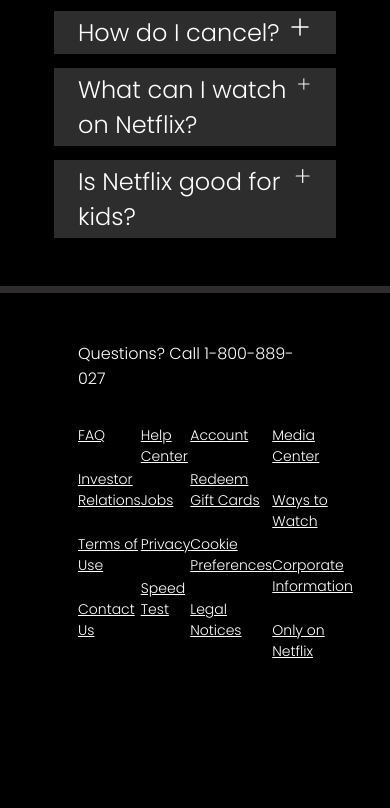
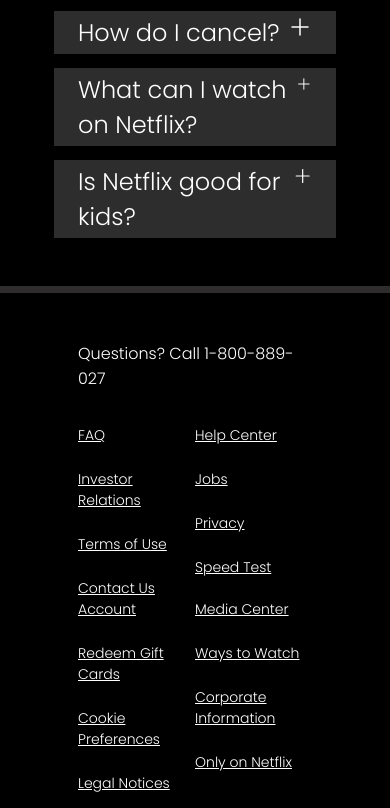
Before and after one commit to nafzo152/Netflix-Clone, a plain HTML site: page index.html in a window 390 px wide. Shown: the part 4435-5243 px from the top of the page. Before the commit the page ends 5111 px from the top, so only its background shows below. Drawn offline with Linux system fonts and the light colour scheme; a web font is replaced by a local one.

Commit message:
added a new media query for footer

```diff
--- a/style.css
+++ b/style.css
@@ -145,7 +145,7 @@ nav button {
 }
 
 @media screen and (max-width:1300px) {
-    .first{
+    .first {
         flex-wrap: wrap;
     }
 }
@@ -214,14 +214,14 @@ section.first>div {
     color: white;
 }
 
-footer{
+footer {
     color: white;
     max-width: 60vw;
     margin: auto;
     padding: 14px;
 }
 
-footer .questions{
+footer .questions {
     padding: 34px 0;
 }
 
@@ -231,7 +231,16 @@ footer .questions{
     color: white;
 }
 
-.footer a{
+@media screen and (max-width:1300px) {
+    .footer {
+        display: grid;
+        grid-template-columns: 1fr 1fr;
+        color: white;
+    }
+}
+
+
+.footer a {
     font-size: 14px;
     color: white;
 }
```
